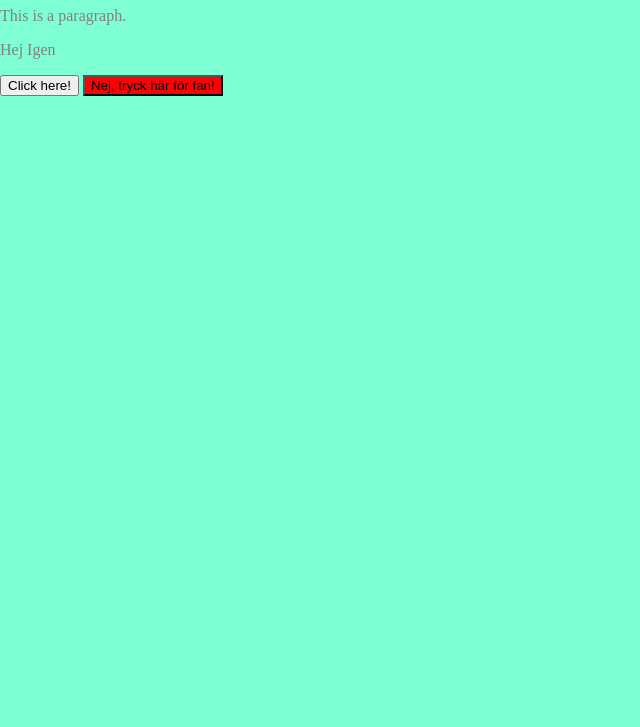
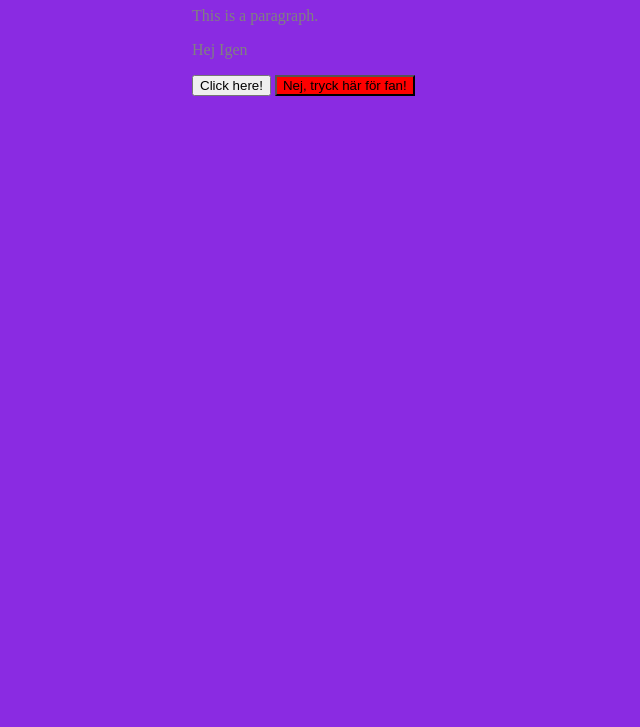
Before and after one commit to Agallon45/grupp2-repo, a plain HTML site: page index.html in a window 1280 px wide. Shown: the part 73-800 px from the top of the page, without its empty margins (0-640 px from the left). Drawn offline with Linux system fonts and the light colour scheme.

Commit message:
Ny bakgrundsfärg

```diff
--- a/main.css
+++ b/main.css
@@ -1,7 +1,8 @@
 body {
-    background-color: aquamarine;
+    background-color: blueviolet;
     color: grey;
     margin: 0 auto;
+    margin-left: 15%;
 }
 
 .button{
```
